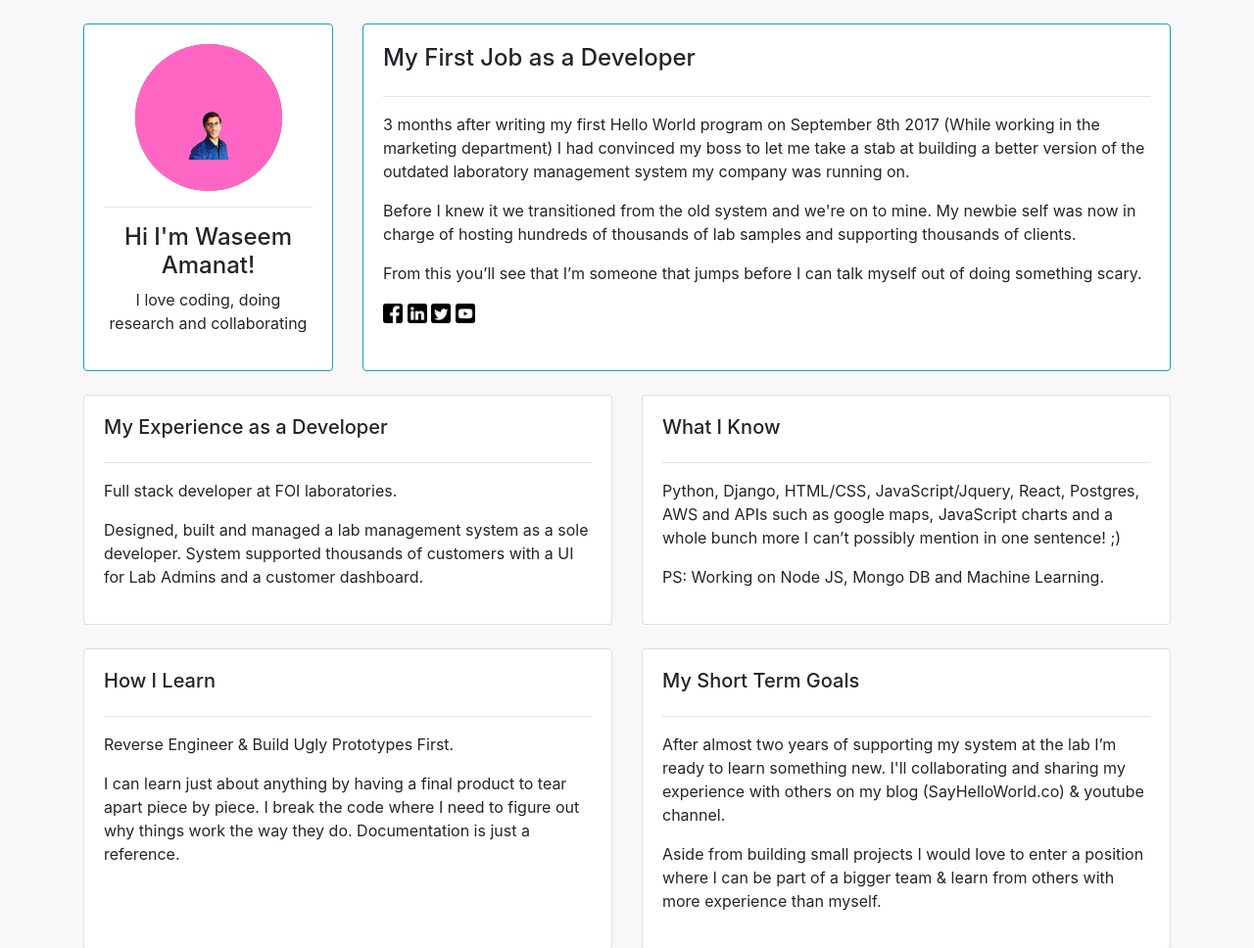
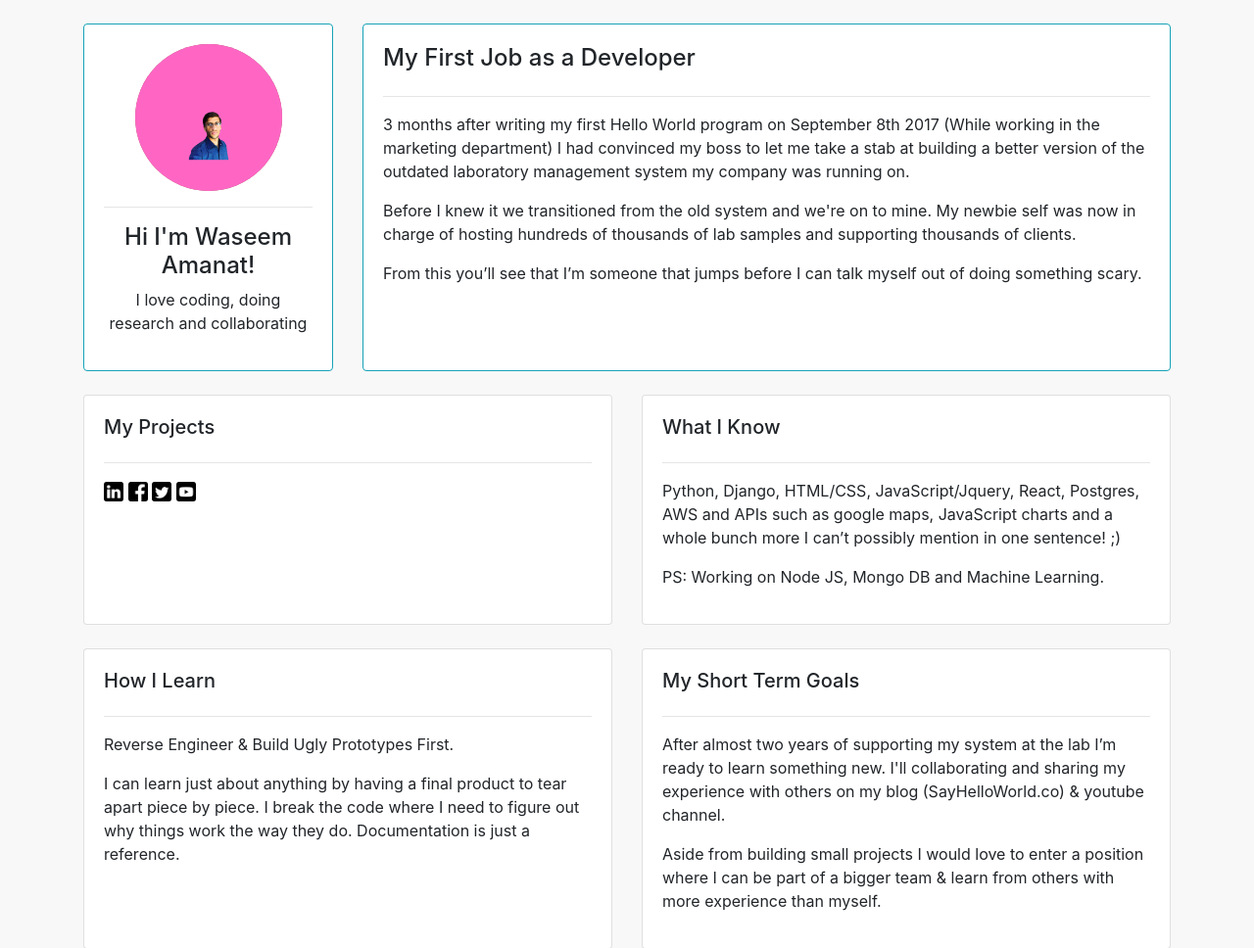
Before and after one commit to Waseem194/Portfolio, a Django app: page / in a window 1280 px wide. Shown: the top 968 px of the page at 98% size. Run offline with Django 4.2, Linux system fonts and the light colour scheme; some libraries are stand-ins or nearby versions.

Commit message:
funcationality

```diff
--- a/portfolio/APP/templates/app/home.html
+++ b/portfolio/APP/templates/app/home.html
@@ -33,14 +33,7 @@
 
 					<p>From this you’ll see that I’m someone that jumps before I can talk myself out of doing something scary.</p>
 
-					<ul class="social-links">
-						{% comment %} <li><img class="social" src="{% static 'images/waseem.jpg' %}"></li> {% endcomment %}
-						<li><img class="social" src="{% static 'images/facebook.png' %}"></li>
-						<li><img class="social" src="{% static 'images/linkedin.png' %}"></li>
-						<li><img class="social" src="{% static 'images/twitter.png' %}"></li>
-						<li><img class="social" src="{% static 'images/youtube.png' %}"></li>
 
-					</ul>
 
 
 				</div>
@@ -50,10 +43,19 @@
 		<div class="row">
 			<div class="col-md-6">
 				<div class="card card-body h-100">
-					<h5>My Experience as a Developer</h5>
+					<h5>My Projects</h5>
 					<hr>
-					<p>Full stack developer at FOI laboratories.</p>
-					<p>Designed, built and managed a lab management system as a sole developer. System supported thousands of customers with a UI for Lab Admins and a customer dashboard.</p>
+						<div class="social-links">
+						<a href="https://www.linkedin.com/in/prowaseem1994/">
+						<img class="social" src="{% static 'images/linkedin.png' %}">
+						</a>
+						<li><img class="social" src="{% static 'images/facebook.png' %}"></li>
+						<li><img class="social" src="{% static 'images/twitter.png' %}"></li>
+						<li><img class="social" src="{% static 'images/youtube.png' %}"></li>
+
+					</div>
+
+
 					</div>
 			</div>
 
```
